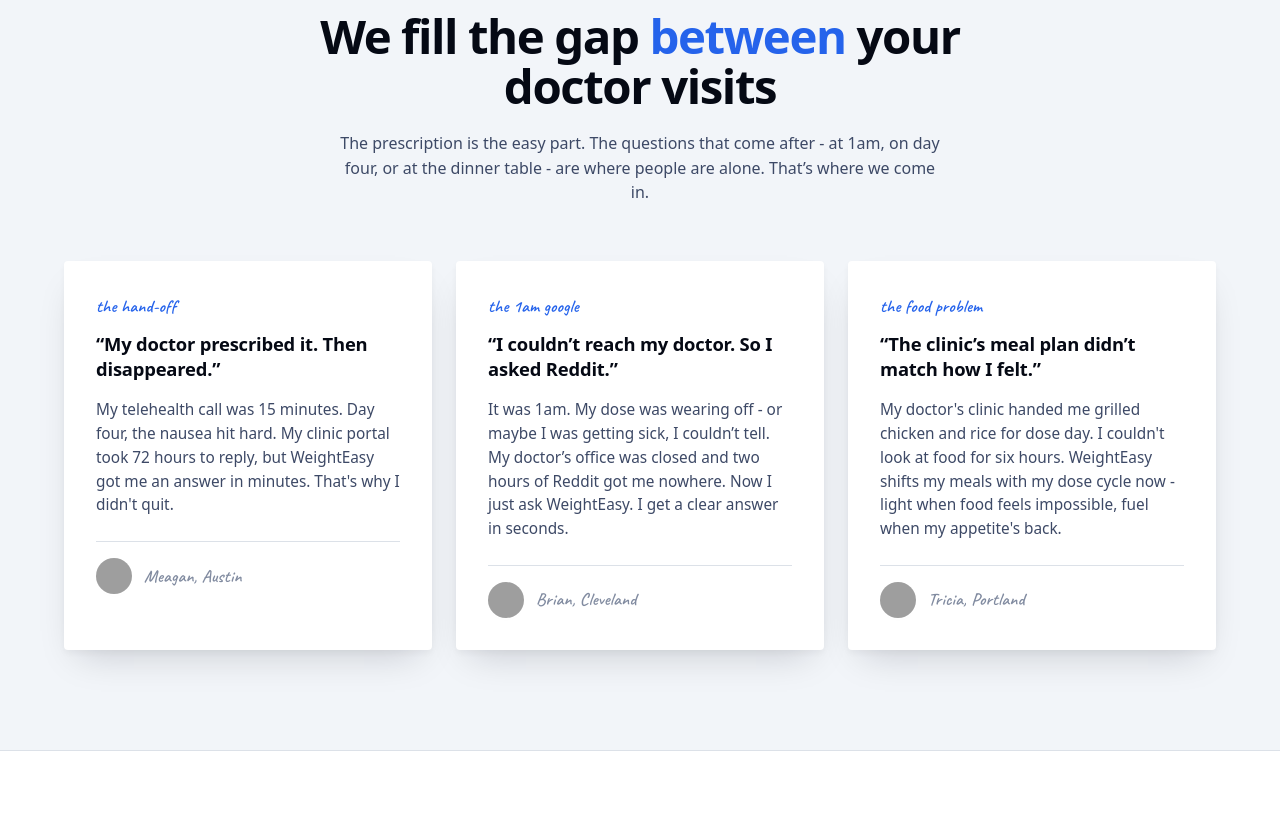
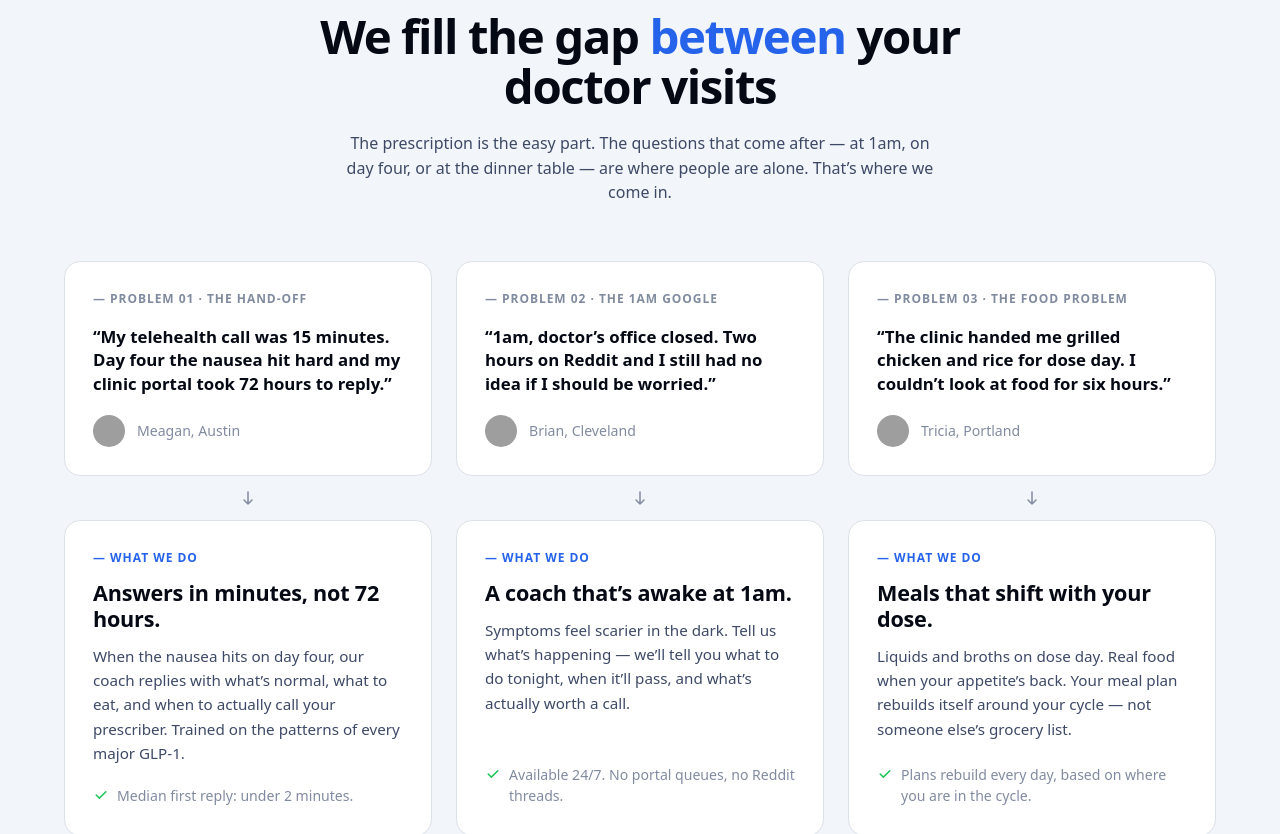
Before and after one commit to fahimtaphealth/weighteasy-site, a Next.js app: page / in a window 1280 px wide. Shown: the part 1080-1914 px from the top of the page. Built offline with nearby package versions, Linux system fonts and the light colour scheme; grey boxes are pictures that could not be loaded; a web font is replaced by a local one.

Commit message:
Redesign SupportGap section with problem/solution card layout

```diff
--- a/components/SupportGap.tsx
+++ b/components/SupportGap.tsx
@@ -5,30 +5,67 @@
 
 const items = [
   {
-    q: "\u201cMy doctor prescribed it. Then disappeared.\u201d",
-    a: "My telehealth call was 15 minutes. Day four, the nausea hit hard. My clinic portal took 72 hours to reply, but WeightEasy got me an answer in minutes. That's why I didn't quit.",
-    label: "the hand-off",
+    num: "01",
+    label: "THE HAND-OFF",
+    quote:
+      "“My telehealth call was 15 minutes. Day four the nausea hit hard and my clinic portal took 72 hours to reply.”",
     who: "Meagan, Austin",
     photo:
       "https://images.unsplash.com/photo-1494790108377-be9c29b29330?w=160&h=160&fit=crop&crop=faces&q=80",
+    title: "Answers in minutes, not 72 hours.",
+    body:
+      "When the nausea hits on day four, our coach replies with what’s normal, what to eat, and when to actually call your prescriber. Trained on the patterns of every major GLP-1.",
+    stat: "Median first reply: under 2 minutes.",
   },
   {
-    q: "\u201cI couldn\u2019t reach my doctor. So I asked Reddit.\u201d",
-    a: "It was 1am. My dose was wearing off - or maybe I was getting sick, I couldn\u2019t tell. My doctor\u2019s office was closed and two hours of Reddit got me nowhere. Now I just ask WeightEasy. I get a clear answer in seconds.",
-    label: "the 1am google",
+    num: "02",
+    label: "THE 1AM GOOGLE",
+    quote:
+      "“1am, doctor’s office closed. Two hours on Reddit and I still had no idea if I should be worried.”",
     who: "Brian, Cleveland",
     photo:
       "https://images.unsplash.com/photo-1507003211169-0a1dd7228f2d?w=160&h=160&fit=crop&crop=faces&q=80",
+    title: "A coach that’s awake at 1am.",
+    body:
+      "Symptoms feel scarier in the dark. Tell us what’s happening — we’ll tell you what to do tonight, when it’ll pass, and what’s actually worth a call.",
+    stat: "Available 24/7. No portal queues, no Reddit threads.",
   },
   {
-    q: "\u201cThe clinic\u2019s meal plan didn\u2019t match how I felt.\u201d",
-    a: "My doctor's clinic handed me grilled chicken and rice for dose day. I couldn't look at food for six hours. WeightEasy shifts my meals with my dose cycle now - light when food feels impossible, fuel when my appetite's back.",
-    label: "the food problem",
+    num: "03",
+    label: "THE FOOD PROBLEM",
+    quote:
+      "“The clinic handed me grilled chicken and rice for dose day. I couldn’t look at food for six hours.”",
     who: "Tricia, Portland",
     photo:
       "https://images.unsplash.com/photo-1580489944761-15a19d654956?w=160&h=160&fit=crop&crop=faces&q=80",
+    title: "Meals that shift with your dose.",
+    body:
+      "Liquids and broths on dose day. Real food when your appetite’s back. Your meal plan rebuilds itself around your cycle — not someone else’s grocery list.",
+    stat: "Plans rebuild every day, based on where you are in the cycle.",
   },
 ];
+
+function ArrowDown() {
+  return (
+    <div className="flex justify-center py-3">
+      <svg
+        width="20"
+        height="20"
+        viewBox="0 0 20 20"
+        fill="none"
+        className="text-muted-2"
+      >
+        <path
+          d="M10 4v12m0 0l-4-4m4 4l4-4"
+          stroke="currentColor"
+          strokeWidth="1.5"
+          strokeLinecap="round"
+          strokeLinejoin="round"
+        />
+      </svg>
+    </div>
+  );
+}
 
 export default function SupportGap() {
   return (
@@ -37,14 +74,14 @@
         <div className="mx-auto max-w-[760px] text-center">
           <h2 className="mt-3">
             We fill the gap{" "}
-            <span className="text-accent">between</span> your
-            doctor visits
+            <span className="text-accent">between</span> your doctor
+            visits
           </h2>
           <p className="mx-auto mt-5 max-w-[600px] text-muted">
             The prescription is the easy part. The questions that come
-            after - at 1am, on day four, or at the dinner
-            table - are where people are alone. That&rsquo;s where we
-            come in.
+            after &mdash; at 1am, on day four, or at the dinner
+            table &mdash; are where people are alone. That&rsquo;s
+            where we come in.
           </p>
         </div>
 
@@ -55,37 +92,61 @@
           viewport={viewportOnce}
           className="mt-14 grid gap-6 md:grid-cols-3"
         >
-          {items.map((item, i) => (
-            <motion.article
-              key={item.label}
-              variants={fadeUp}
-              whileHover={{ y: -4, rotate: i === 1 ? 1 : -1, transition: { duration: 0.3 } }}
-              className="relative rounded-[4px] bg-white p-8"
-              style={{
-                transform: `rotate(${i === 1 ? "1deg" : i === 0 ? "-0.8deg" : "0.6deg"})`,
-                boxShadow: "0 18px 36px -14px rgba(10,11,26,0.18), 0 3px 6px rgba(10,11,26,0.04)",
-              }}
-            >
-              <span className="hand text-[1.1rem] text-accent">{item.label}</span>
-              <div className="mt-3 font-display text-[1.15rem] font-bold tracking-[-0.01em] leading-[1.35] text-ink">
-                {item.q}
+          {items.map((item) => (
+            <motion.div key={item.num} variants={fadeUp} className="flex flex-col">
+              {/* ── Problem card ── */}
+              <div className="rounded-[16px] border border-line bg-white p-7">
+                <div className="text-[0.75rem] font-semibold uppercase tracking-[0.08em] text-muted-2">
+                  &mdash; Problem {item.num} &middot; {item.label}
+                </div>
+                <p className="mt-4 font-display text-[1.05rem] font-bold leading-[1.4] text-ink">
+                  {item.quote}
+                </p>
+                <div className="mt-5 flex items-center gap-3">
+                  {/* eslint-disable-next-line @next/next/no-img-element */}
+                  <img
+                    src={item.photo}
+                    alt={item.who}
+                    width={32}
+                    height={32}
+                    className="h-8 w-8 rounded-full object-cover"
+                  />
+                  <span className="text-[0.88rem] text-muted-2">
+                    {item.who}
+                  </span>
+                </div>
               </div>
-              <p
-                className="mt-4 text-[0.96rem] leading-[1.55]"
-                dangerouslySetInnerHTML={{ __html: item.a }}
-              />
-              <div className="mt-6 flex items-center gap-3 border-t border-line pt-4">
-                {/* eslint-disable-next-line @next/next/no-img-element */}
-                <img
-                  src={item.photo}
-                  alt={item.who}
-                  width={36}
-                  height={36}
-                  className="h-9 w-9 rounded-full object-cover ring-2 ring-white shadow-sm-soft"
-                />
-                <div className="hand text-[1.1rem] text-muted-2">{item.who}</div>
+
+              {/* ── Arrow ── */}
+              <ArrowDown />
+
+              {/* ── Solution card ── */}
+              <div className="flex flex-1 flex-col rounded-[16px] border border-line bg-white p-7">
+                <div className="text-[0.75rem] font-semibold uppercase tracking-[0.08em] text-accent">
+                  &mdash; What we do
+                </div>
+                <h3 className="mt-3 font-display text-[1.35rem] font-extrabold leading-[1.2] tracking-[-0.01em] text-ink">
+                  {item.title}
+                </h3>
+                <p className="mt-3 flex-1 text-[0.95rem] leading-[1.6] text-muted">
+                  {item.body}
+                </p>
+                <div className="mt-5 flex items-start gap-2 text-[0.88rem] text-muted-2">
+                  <svg
+                    viewBox="0 0 20 20"
+                    fill="currentColor"
+                    className="mt-0.5 h-4 w-4 flex-shrink-0 text-green-500"
+                  >
+                    <path
+                      fillRule="evenodd"
+                      d="M16.707 5.293a1 1 0 010 1.414l-8 8a1 1 0 01-1.414 0l-4-4a1 1 0 011.414-1.414L8 12.586l7.293-7.293a1 1 0 011.414 0z"
+                      clipRule="evenodd"
+                    />
+                  </svg>
+                  <span>{item.stat}</span>
+                </div>
               </div>
-            </motion.article>
+            </motion.div>
           ))}
         </motion.div>
       </div>
```
